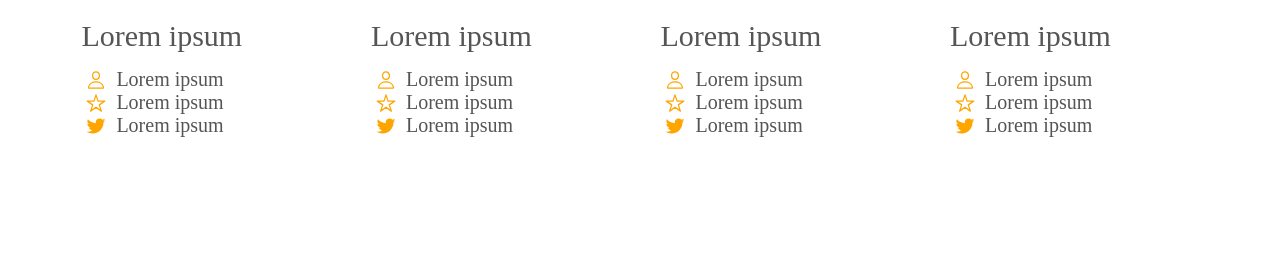
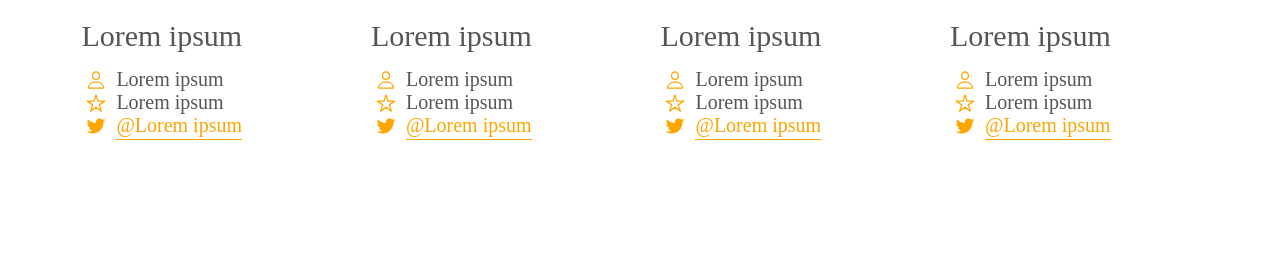
Before and after one commit to williamgyasi/TastyKitchen, a PHP site: page / in a window 1280 px wide. Shown: the part 3112-3372 px from the top of the page. Run offline with PHP 8.4, Linux system fonts and the light colour scheme; some libraries are stand-ins or nearby versions.

Commit message:
Cities Section

```diff
--- a/css/style.css
+++ b/css/style.css
@@ -1,6 +1,6 @@
-/***************************************************/
-/**********GLOBAL**********************************/
-/**************************************************/
+/**************************************************************************************/
+/************************************GLOBAL**********************************************/
+/****************************************************************************************/
 *{
     margin: 0;
     padding: 0;
@@ -58,13 +58,18 @@ h2:after{
     background-color: orange;
     margin: 10px auto;
 }
+a{
+    text-decoration: none;
+    color: orange;
+
+}
 
 
 
 
-/***************************************************/
-/******************HEADER SECTION*******************/
-/**************************************************/
+/*******************************************************************************************/
+/*********************************HEADER SECTION*********************************************/
+/********************************************************************************************/
 header{
     height: 100vh;
     background-image: linear-gradient(rgba(0, 0, 0, 0.7),rgba(0, 0, 0, 0.7)),url('../assets/header-background.jpg');
@@ -128,16 +133,16 @@ border: none;
     padding: 8px 0;
     font-size: 90%;
     font-weight: 400;
-    transition: border-bottom 0.2s ease;
+    transition: border-bottom 0.5s ease;
 }
 .main-nav li a:hover ,.main-nav li a:active{
     border-bottom: 2px solid orange;
 
 }
 
-/***************************************************/
-/****************** ABOUT US SECTION ***************/
-/**************************************************/
+/***********************************************************************************/
+/********************************* ABOUT US SECTION ******************************/
+/***********************************************************************************/
 .long-copy{
     text-align: center;
     width: 70%;
@@ -177,9 +182,9 @@ text-transform: uppercase;
 
 
 
-/***************************************************/
-/****************** MEALS SECTION ***************/
-/**************************************************/
+/********************************************************************************************/
+/***************************************** MEALS SECTION ************************************/
+/*********************************************************************************************/
 .section-meals{
     padding: 0;
 }
@@ -213,9 +218,9 @@ text-transform: uppercase;
 }
 
 
-/***************************************************/
-/****************** HOW IT WORKS ***************/
-/**************************************************/
+/***************************************************************************************/
+/************************************ HOW IT WORKS ****************************************/
+/***********************************************************************************************/
 .section-steps{
     background-color: rgba(204, 204, 204, 0.349);
 }
@@ -259,9 +264,9 @@ margin-top: 70px;
     margin-right: 10px;
 }
 
-/***************************************************/
-/****************** CITIES SECTION ***************/
-/**************************************************/
+/********************************************************************************/
+/*********************************** CITIES SECTION *******************************/
+/*********************************************************************************/
 .city-box{
  padding: 1%;
 }
@@ -275,6 +280,16 @@ margin-top: 70px;
     height: 250px;
     margin-bottom: 15px;
 }
+.city-box a{
+    border-bottom: 1px solid orange;
+    padding-bottom: 1%;
+    transition: all 0.3s ease;
+}
+
+.city-box a:hover{
+    border-bottom: none;
+    color: rgb(61, 60, 60);
+}
 .city-feature ion-icon{
 display: inline-block;
 width: 30px;
--- a/index.html
+++ b/index.html
@@ -174,6 +174,7 @@
                 <h3>Lorem ipsum</h3>
                 <div class="city-feature">
                     <ion-icon name="person-outline"></ion-icon>
+
                     Lorem ipsum
                 </div>
                 <div class="city-feature">
@@ -182,7 +183,7 @@
                 </div>
                 <div class="city-feature">
                     <ion-icon name="logo-twitter"></ion-icon>
-                    Lorem ipsum
+                    <a href="#">@Lorem ipsum</a>
                 </div>
            </div>
            <div class="col span-1-of-4 city-box">
@@ -198,7 +199,7 @@
              </div>
              <div class="city-feature">
                  <ion-icon name="logo-twitter"></ion-icon>
-                 Lorem ipsum
+                 <a href="#">@Lorem ipsum</a>
              </div>
         </div>
         <div class="col span-1-of-4 city-box">
@@ -214,7 +215,7 @@
              </div>
              <div class="city-feature">
                  <ion-icon name="logo-twitter"></ion-icon>
-                 Lorem ipsum
+                 <a href="#">@Lorem ipsum</a>
              </div>
         </div>
         <div class="col span-1-of-4 city-box">
@@ -230,7 +231,7 @@
              </div>
              <div class="city-feature">
                  <ion-icon name="logo-twitter"></ion-icon>
-                 Lorem ipsum
+                 <a href="#">@Lorem ipsum</a>
              </div>
         </div>
 
```
